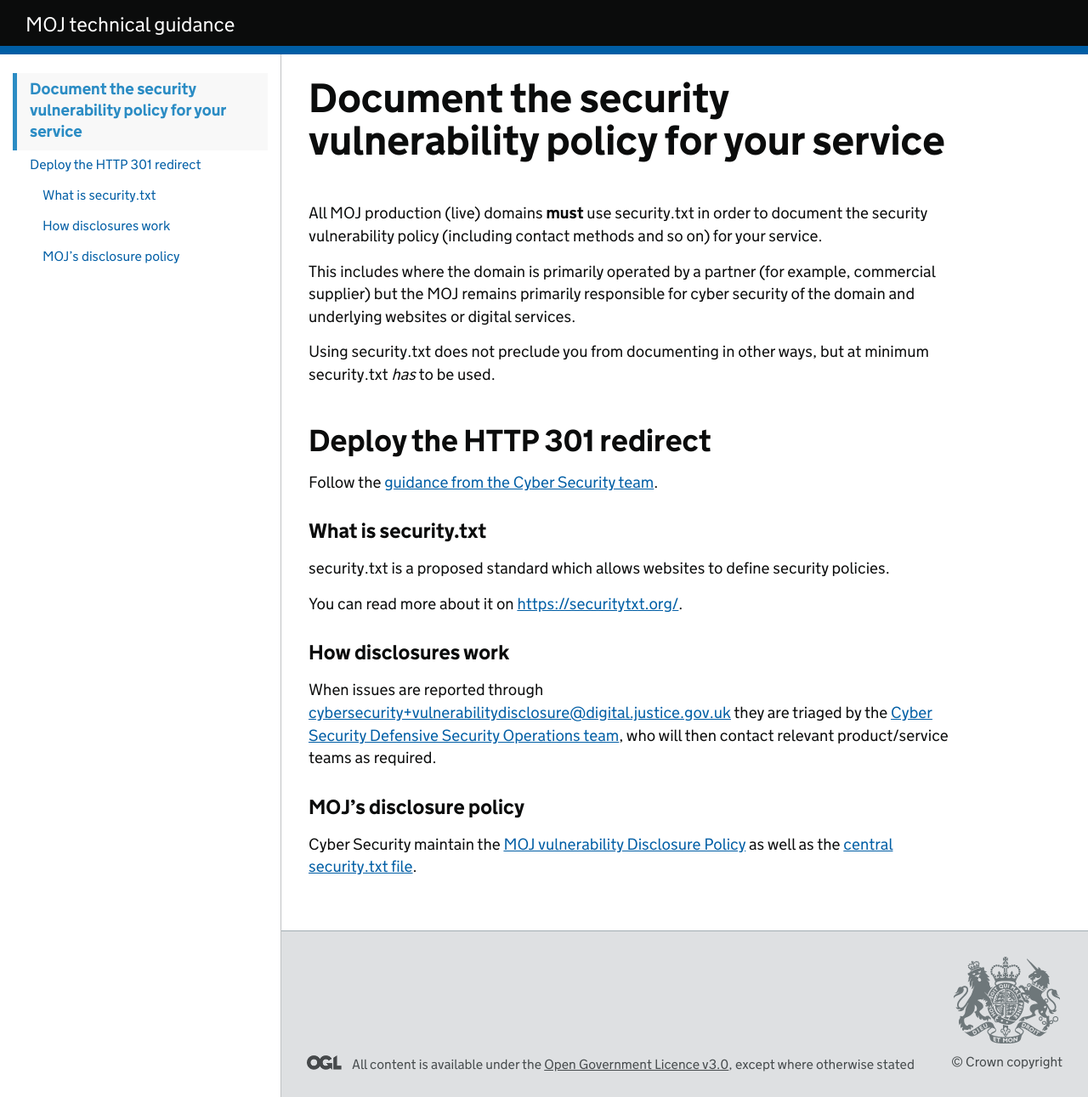
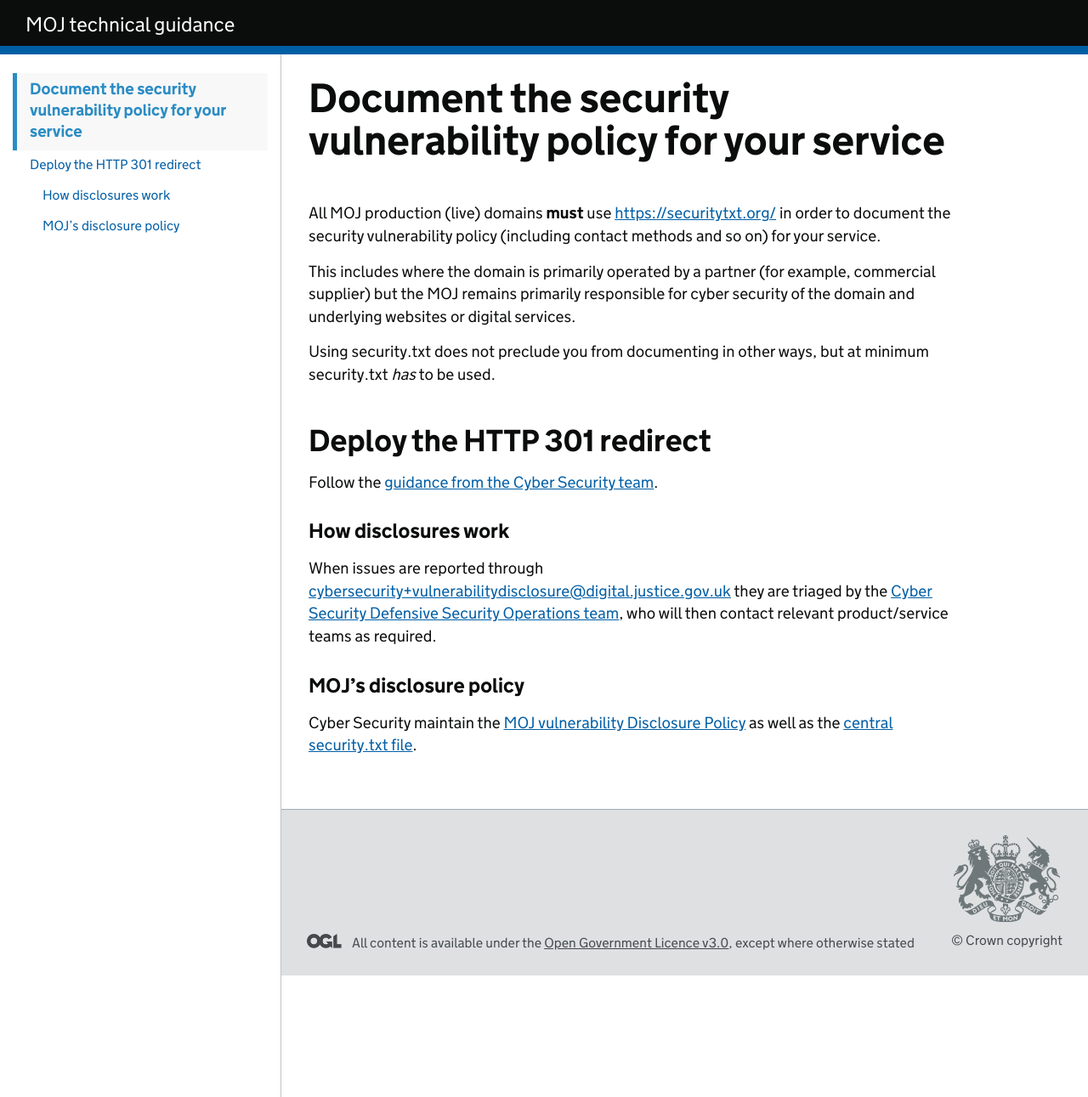
Before and after one commit to ministryofjustice/technical-guidance, a Jekyll site: the page built from standards/document-the-security-vulnerability-policy.md, in a window 1280 px wide. Shown: the whole page at 85% size. Built offline with Jekyll 4.4.1, drawn with Linux system fonts in a browser that asks for light colours; our own code applies the rules of GitHub Pages for plain Markdown files.

Commit message:
Update document-the-security-vulnerability-policy.md

```diff
--- a/standards/document-the-security-vulnerability-policy.md
+++ b/standards/document-the-security-vulnerability-policy.md
@@ -3,7 +3,7 @@ category: Operating services
 ---
 # Document the security vulnerability policy for your service
 
-All MOJ production (live) domains **must** use security.txt in order to document the security vulnerability policy (including contact methods and so on) for your service.
+All MOJ production (live) domains **must** use [https://securitytxt.org/](https://securitytxt.org/) in order to document the security vulnerability policy (including contact methods and so on) for your service.
 
 This includes where the domain is primarily operated by a partner (for example, commercial supplier) but the MOJ remains primarily responsible for cyber security of the domain and underlying websites or digital services.
 
@@ -11,13 +11,7 @@ Using security.txt does not preclude you from documenting in other ways, but at
 
 ## Deploy the HTTP 301 redirect
 
-Follow the [guidance from the Cyber Security team](https://ministryofjustice.github.io/security-guidance/contact/implement-security-txt/#implementing-securitytxt){:target="_blank"}.
-
-### What is security.txt
-
-security.txt is a proposed standard which allows websites to define security policies.
-
-You can read more about it on [https://securitytxt.org/](https://securitytxt.org/){:target="_blank"}.
+Follow the [guidance from the Cyber Security team](https://ministryofjustice.github.io/security-guidance/contact/implement-security-txt/#implementing-securitytxt).
 
 ### How disclosures work
 
@@ -25,4 +19,4 @@ When issues are reported through [cybersecurity+vulnerabilitydisclosure@digital.
 
 ### MOJ's disclosure policy
 
-Cyber Security maintain the [MOJ vulnerability Disclosure Policy](https://mojdigital.blog.gov.uk/vulnerability-disclosure-policy/){:target="_blank"} as well as the [central security.txt file](https://raw.githubusercontent.com/ministryofjustice/security-guidance/master/contact/vulnerability-disclosure-security.txt){:target="_blank"}.
+Cyber Security maintain the [MOJ vulnerability Disclosure Policy](https://mojdigital.blog.gov.uk/vulnerability-disclosure-policy/) as well as the [central security.txt file](https://raw.githubusercontent.com/ministryofjustice/security-guidance/master/contact/vulnerability-disclosure-security.txt).
```
